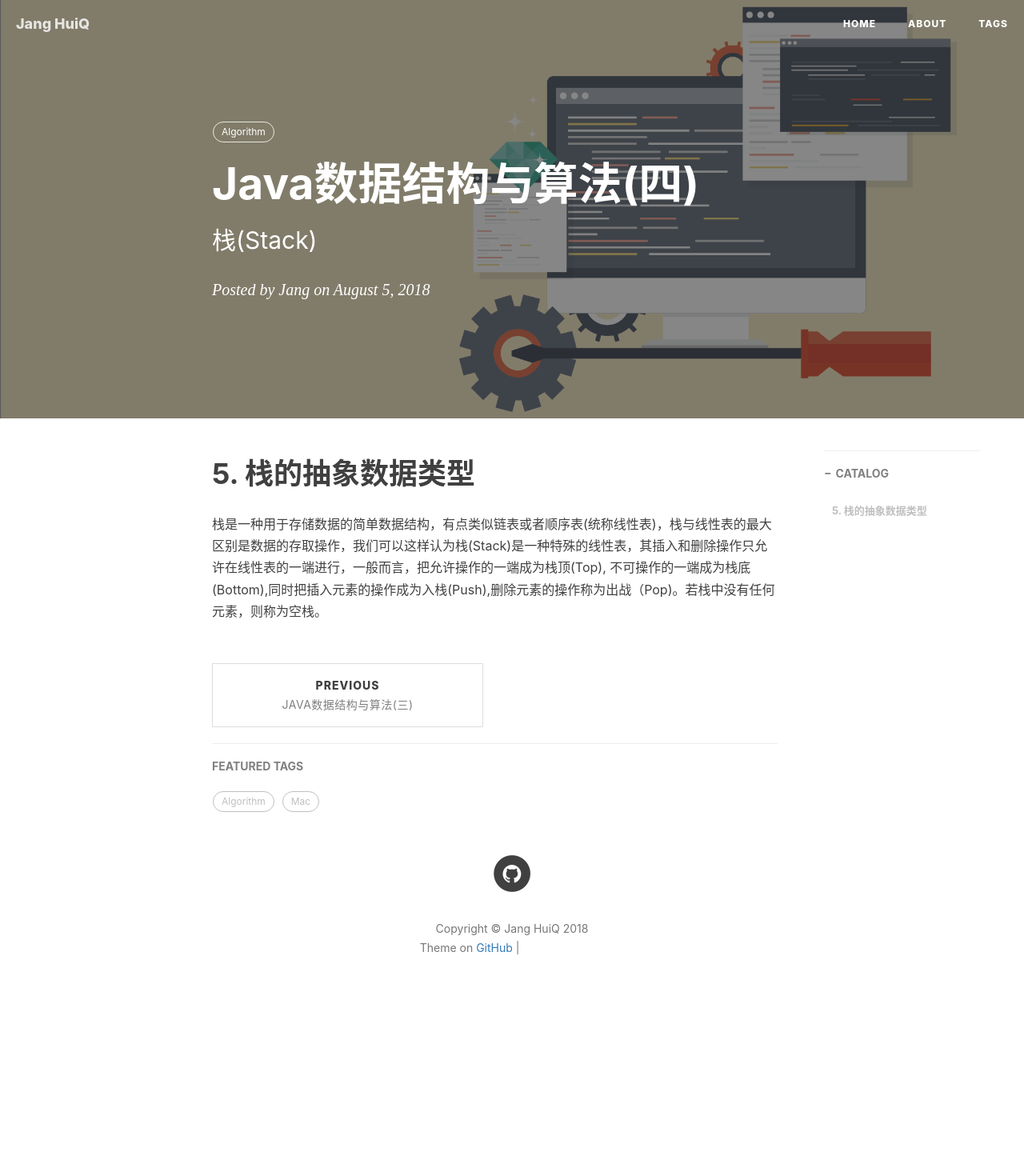
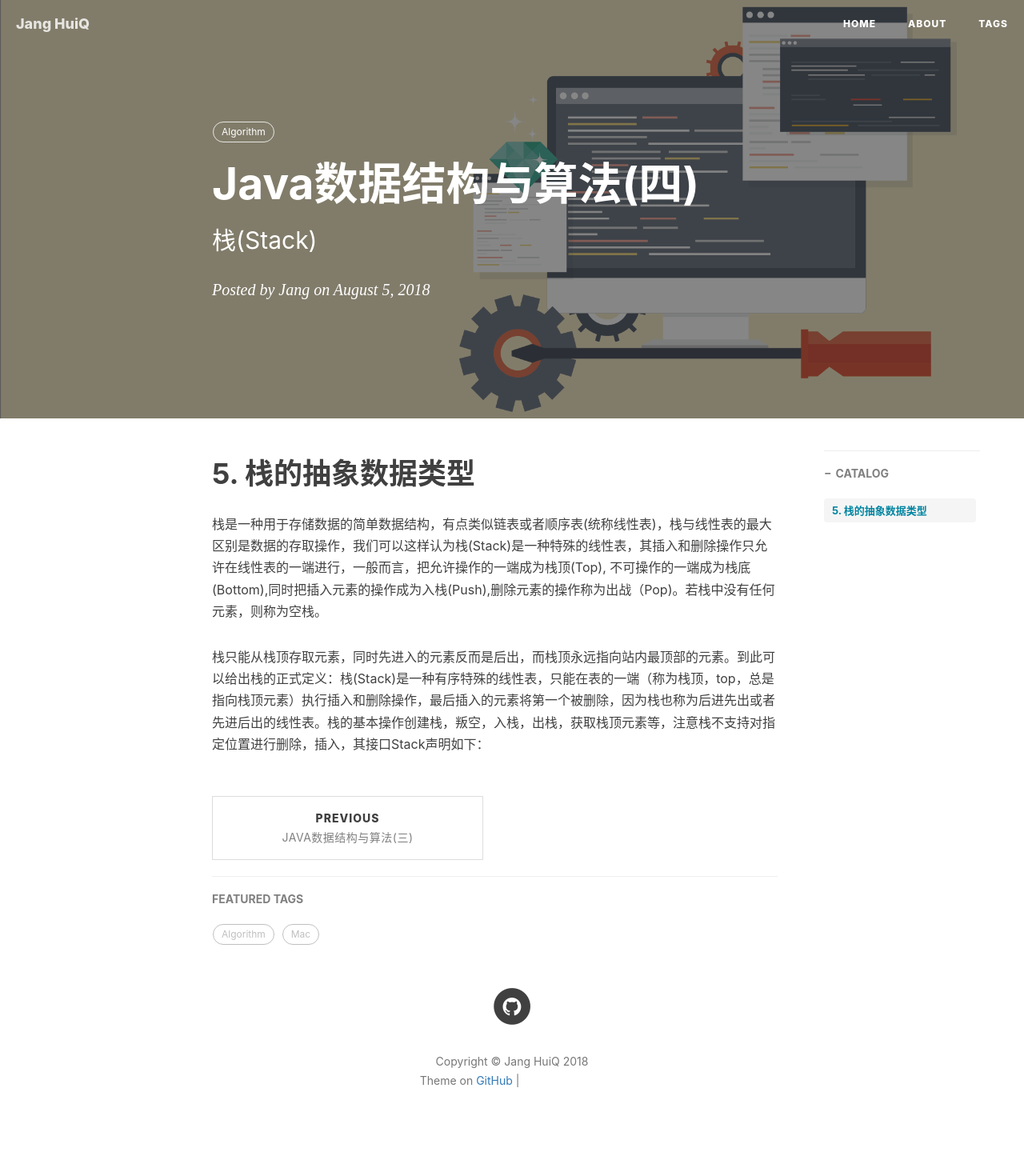
Before and after one commit to jangzc/jangzc.github.io, a Jekyll site: the page built from _posts/2018-08-05-栈(Stack).md, in a window 1280 px wide. Shown: the whole page at 80% size. Built offline with Jekyll 4.4.1, drawn with Linux system fonts in a browser that asks for light colours; nearby versions of some CDN libraries; comment, search, counter and statistics services are not loaded; before the commit the page ends 1289 px from its top, so only the background shows below that; grey boxes are pictures that could not be loaded.

Commit message:
Update 2018-08-05-栈(Stack).md

```diff
--- a/_posts/2018-08-05-栈(Stack).md
+++ b/_posts/2018-08-05-栈(Stack).md
@@ -12,3 +12,5 @@ tags:
 
 # 5. 栈的抽象数据类型<br>
 栈是一种用于存储数据的简单数据结构，有点类似链表或者顺序表(统称线性表)，栈与线性表的最大区别是数据的存取操作，我们可以这样认为栈(Stack)是一种特殊的线性表，其插入和删除操作只允许在线性表的一端进行，一般而言，把允许操作的一端成为栈顶(Top), 不可操作的一端成为栈底(Bottom),同时把插入元素的操作成为入栈(Push),删除元素的操作称为出战（Pop)。若栈中没有任何元素，则称为空栈。<br>
+
+栈只能从栈顶存取元素，同时先进入的元素反而是后出，而栈顶永远指向站内最顶部的元素。到此可以给出栈的正式定义：栈(Stack)是一种有序特殊的线性表，只能在表的一端（称为栈顶，top，总是指向栈顶元素）执行插入和删除操作，最后插入的元素将第一个被删除，因为栈也称为后进先出或者先进后出的线性表。栈的基本操作创建栈，叛空，入栈，出栈，获取栈顶元素等，注意栈不支持对指定位置进行删除，插入，其接口Stack声明如下：
```
